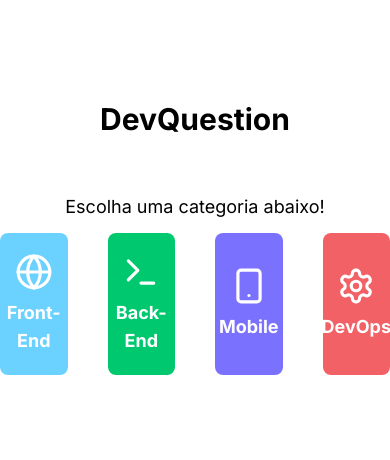
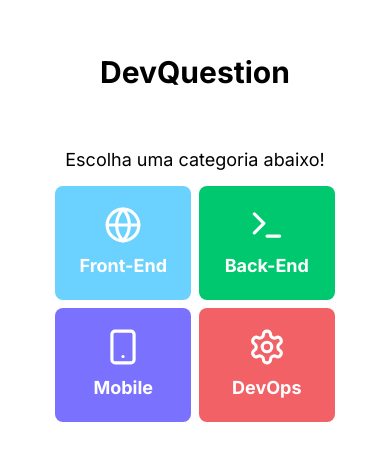
Before and after one commit to diovanealves/DevQuestion, a Next.js app in the folder web/: page / in a window 390 px wide. Shown: the part 184-644 px from the top of the page. Built offline with nearby package versions, Linux system fonts and the light colour scheme.

Commit message:
refactor(front-end): Improve responsiveness of home page

```diff
--- a/web/src/app/(Home)/page.tsx
+++ b/web/src/app/(Home)/page.tsx
@@ -3,11 +3,11 @@ import CategoryCard from "./CategoryCard";
 
 export default function Category() {
   return (
-    <div className="flex h-screen flex-col items-center justify-center">
+    <div className="flex h-screen flex-col items-center justify-center p-2">
       <h1 className="mb-14 text-3xl font-bold">DevQuestion</h1>
 
       <h1 className="font-mediu mb-3 text-lg">Escolha uma categoria abaixo!</h1>
-      <div className="grid grid-cols-4 gap-10">
+      <div className="grid grid-cols-2 gap-2 md:grid-cols-4  md:gap-8">
         {mockCategories.map((category) => (
           <CategoryCard key={category.id} variant={category.name}>
             <category.icon size={38} />
```
